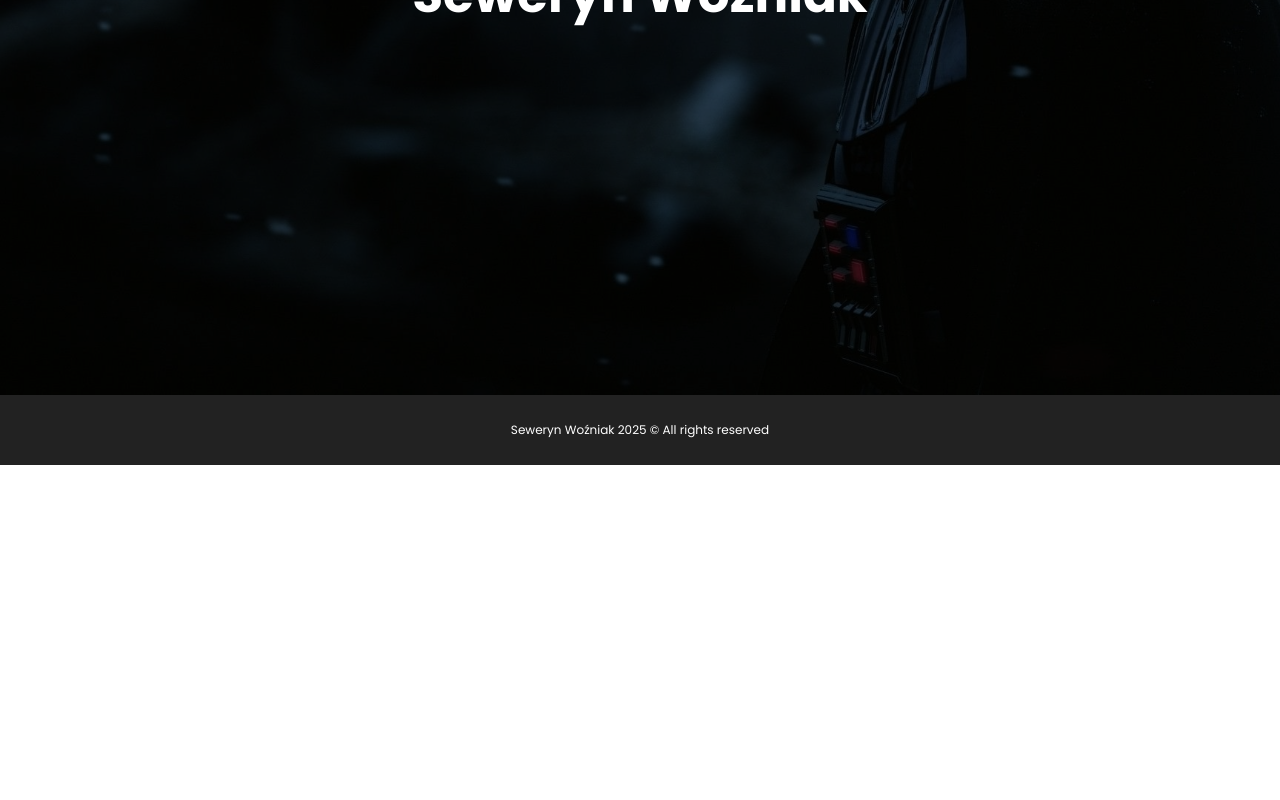
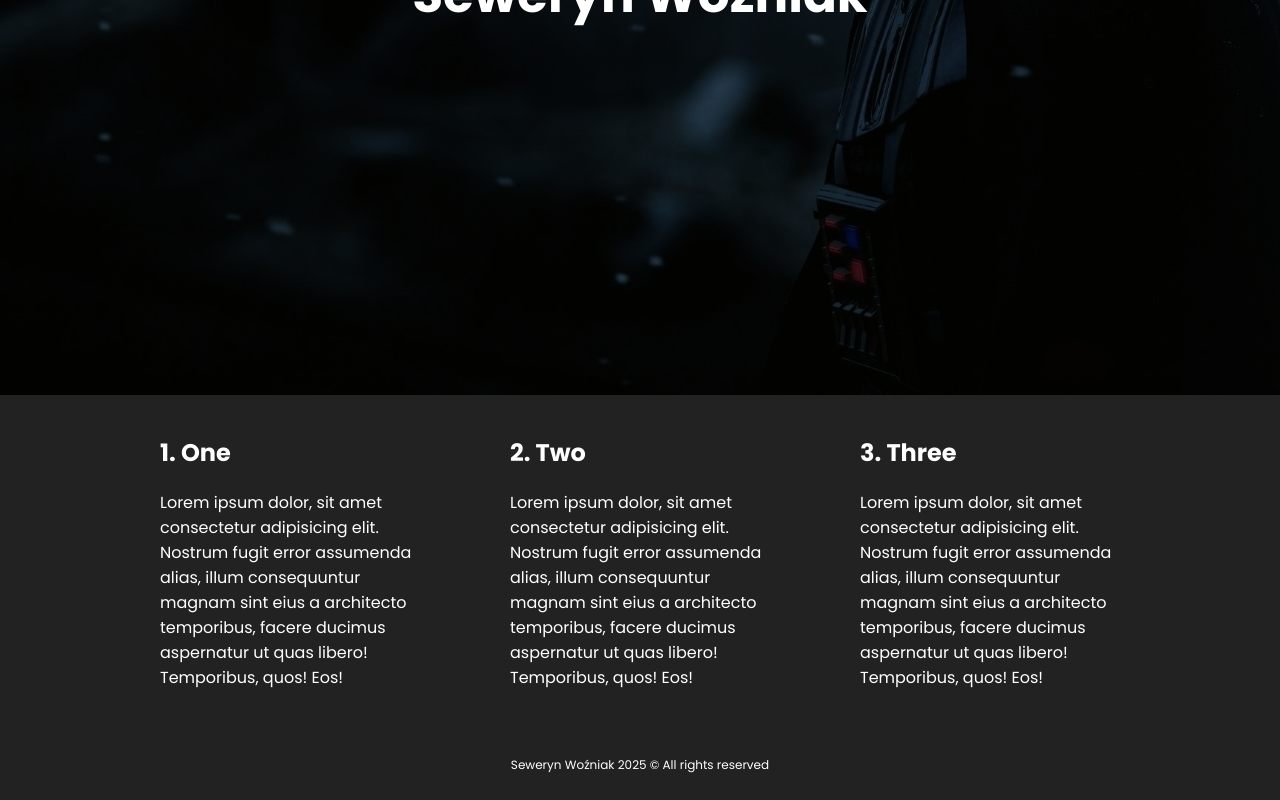
Before and after one commit to hiimsewek/StarWarsApp, a React (Vite) app: page / in a window 1280 px wide. Shown: the part 405-1205 px from the top of the page. Before the commit the page ends 870 px from the top, so only its background shows below. Built offline with nearby package versions, Linux system fonts and the light colour scheme.

Commit message:
Add TextSections and SectionItem components

```diff
--- a/src/pages/Home/Home.tsx
+++ b/src/pages/Home/Home.tsx
@@ -1,9 +1,13 @@
-import { Hero } from "./components";
+import { MainContentWrapper } from "components";
+import { Hero, TextSections } from "./components";
 
 const Home = () => {
   return (
     <>
       <Hero />
+      <MainContentWrapper>
+        <TextSections />
+      </MainContentWrapper>
     </>
   );
 };
--- /dev/null
+++ b/src/pages/Home/components/SectionItem/SectionItem.styled.ts
@@ -0,0 +1,24 @@
+import { motion } from "motion/react";
+import styled from "styled-components";
+
+export const StyledSectionItem = styled(motion.div)`
+  font-size: 1.4rem;
+  padding: 20px 0;
+
+  @media (${({ theme: { breakpoints } }) => breakpoints.xl}) {
+    width: 30%;
+    font-size: 1.6rem;
+    padding: 0 20px;
+  }
+`;
+
+export const StyledSectionLabel = styled.div`
+  font-weight: bold;
+  font-size: 2rem;
+  margin-bottom: 10px;
+
+  @media (${({ theme: { breakpoints } }) => breakpoints.xl}) {
+    font-size: 2.4rem;
+    margin-bottom: 20px;
+  }
+`;
--- /dev/null
+++ b/src/pages/Home/components/SectionItem/SectionItem.tsx
@@ -0,0 +1,23 @@
+import { StyledSectionItem, StyledSectionLabel } from "./SectionItem.styled";
+
+type SectionItemProps = {
+  label: string;
+  children: React.ReactNode;
+  animationDelay?: number;
+};
+
+const SectionItem = ({ label, animationDelay, children }: SectionItemProps) => {
+  return (
+    <StyledSectionItem
+      initial={{ transform: "translateY(50px)" }}
+      whileInView={{ transform: "translateY(0)" }}
+      transition={{ duration: 1, delay: animationDelay }}
+      viewport={{ once: true }}
+    >
+      <StyledSectionLabel>{label}</StyledSectionLabel>
+      <div>{children}</div>
+    </StyledSectionItem>
+  );
+};
+
+export default SectionItem;
--- /dev/null
+++ b/src/pages/Home/components/SectionItem/index.ts
@@ -0,0 +1 @@
+export { default as SectionItem } from "./SectionItem";
--- /dev/null
+++ b/src/pages/Home/components/TextSections/TextSections.styled.ts
@@ -0,0 +1,11 @@
+import styled from "styled-components";
+
+export const StyledSectionsContainer = styled.div`
+  display: flex;
+  flex-direction: column;
+  justify-content: space-between;
+
+  @media (${({ theme: { breakpoints } }) => breakpoints.xl}) {
+    flex-direction: row;
+  }
+`;
--- /dev/null
+++ b/src/pages/Home/components/TextSections/TextSections.tsx
@@ -0,0 +1,30 @@
+import { useIsDesktop } from "hooks";
+import { SectionItem } from "../SectionItem";
+import { StyledSectionsContainer } from "./TextSections.styled";
+
+const TextSections = () => {
+  const isDesktop = useIsDesktop();
+
+  return (
+    <StyledSectionsContainer>
+      <SectionItem label="1. One">
+        Lorem ipsum dolor, sit amet consectetur adipisicing elit. Nostrum fugit error assumenda
+        alias, illum consequuntur magnam sint eius a architecto temporibus, facere ducimus
+        aspernatur ut quas libero! Temporibus, quos! Eos!
+      </SectionItem>
+      <SectionItem label="2. Two" animationDelay={isDesktop ? 0.2 : 0}>
+        Lorem ipsum dolor, sit amet consectetur adipisicing elit. Nostrum fugit error assumenda
+        alias, illum consequuntur magnam sint eius a architecto temporibus, facere ducimus
+        aspernatur ut quas libero! Temporibus, quos! Eos!
+      </SectionItem>
+
+      <SectionItem label="3. Three" animationDelay={isDesktop ? 0.4 : 0}>
+        Lorem ipsum dolor, sit amet consectetur adipisicing elit. Nostrum fugit error assumenda
+        alias, illum consequuntur magnam sint eius a architecto temporibus, facere ducimus
+        aspernatur ut quas libero! Temporibus, quos! Eos!
+      </SectionItem>
+    </StyledSectionsContainer>
+  );
+};
+
+export default TextSections;
--- /dev/null
+++ b/src/pages/Home/components/TextSections/index.ts
@@ -0,0 +1 @@
+export { default as TextSections } from "./TextSections";
--- a/src/pages/Home/components/index.ts
+++ b/src/pages/Home/components/index.ts
@@ -1 +1,3 @@
 export { Hero } from "./Hero";
+export { SectionItem } from "./SectionItem";
+export { TextSections } from "./TextSections";
```
